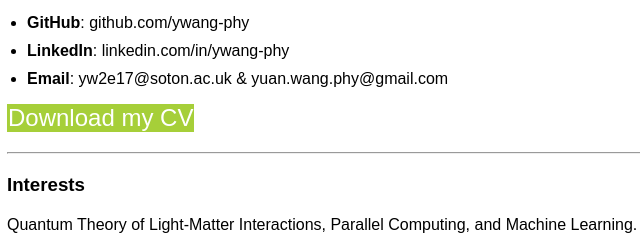
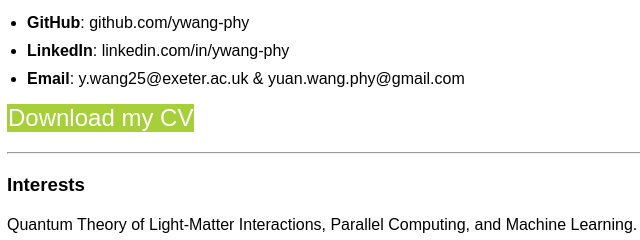
Before and after one commit to ywang-phy/ywang-phy-github.io, a plain HTML site: page index.html in a window 1280 px wide. Shown: the part 165-405 px from the top of the page, 13-653 px from the left. Drawn offline with Linux system fonts and the light colour scheme.

Commit message:
Update index.html

```diff
--- a/index.html
+++ b/index.html
@@ -67,7 +67,7 @@
     <li><strong>GitHub</strong>: <a href="https://github.com/ywang-phy" target="_blank">github.com/ywang-phy</a></li>
     <li><strong>LinkedIn</strong>: <a href="https://www.linkedin.com/in/ywang-phy" target="_blank">linkedin.com/in/ywang-phy</a></li>
     <li><strong>Email</strong>:
-        <a href="mailto:yw2e17@soton.ac.uk" target="_blank">yw2e17@soton.ac.uk</a> &
+        <a href="mailto:y.wang25@exeter.ac.uk" target="_blank">y.wang25@exeter.ac.uk</a> &
         <a href="mailto:yuan.wang.phy@gmail.com" target="_blank">yuan.wang.phy@gmail.com</a>
     </li>
 </ul>
```
